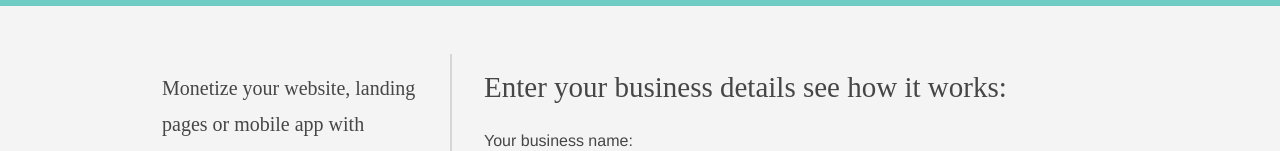
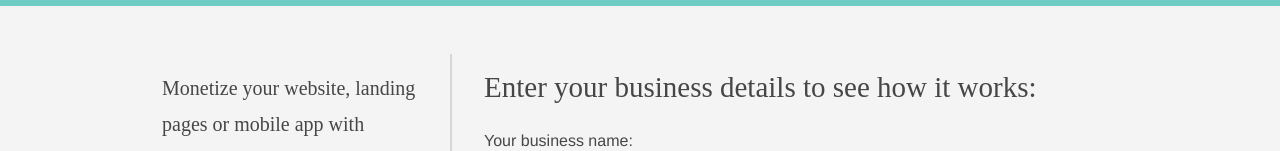
Before and after one commit to bhbdev/cobra-demo, an Angular app: page / in a window 1280 px wide. Shown: the part 142-293 px from the top of the page. Built offline with nearby package versions, Linux system fonts and the light colour scheme; a web font is replaced by a local one.

Commit message:
updated/fixed route param handling

```diff
--- a/src/app/business-form/business-form.component.html
+++ b/src/app/business-form/business-form.component.html
@@ -19,7 +19,7 @@
 
         <form (ngSubmit)="onForward()" #businessForm="ngForm" class="details-form">
           <div class="form-content">
-            <h2>Enter your business details see how it works:</h2>
+            <h2>Enter your business details to see how it works:</h2>
 
             <div class="form-group">
               <label for="ff1">Your business name:</label>
--- a/src/app/business-form/business-form.component.ts
+++ b/src/app/business-form/business-form.component.ts
@@ -41,7 +41,7 @@ export class BusinessFormComponent implements OnInit, OnDestroy {
   }
 
   getBusiness() {
-    const id = +this.route.snapshot.paramMap.get('id');
+    const id = this.route.snapshot.paramMap.get('id');
     if (!id)
       this.initializeBusiness();
     else
```
